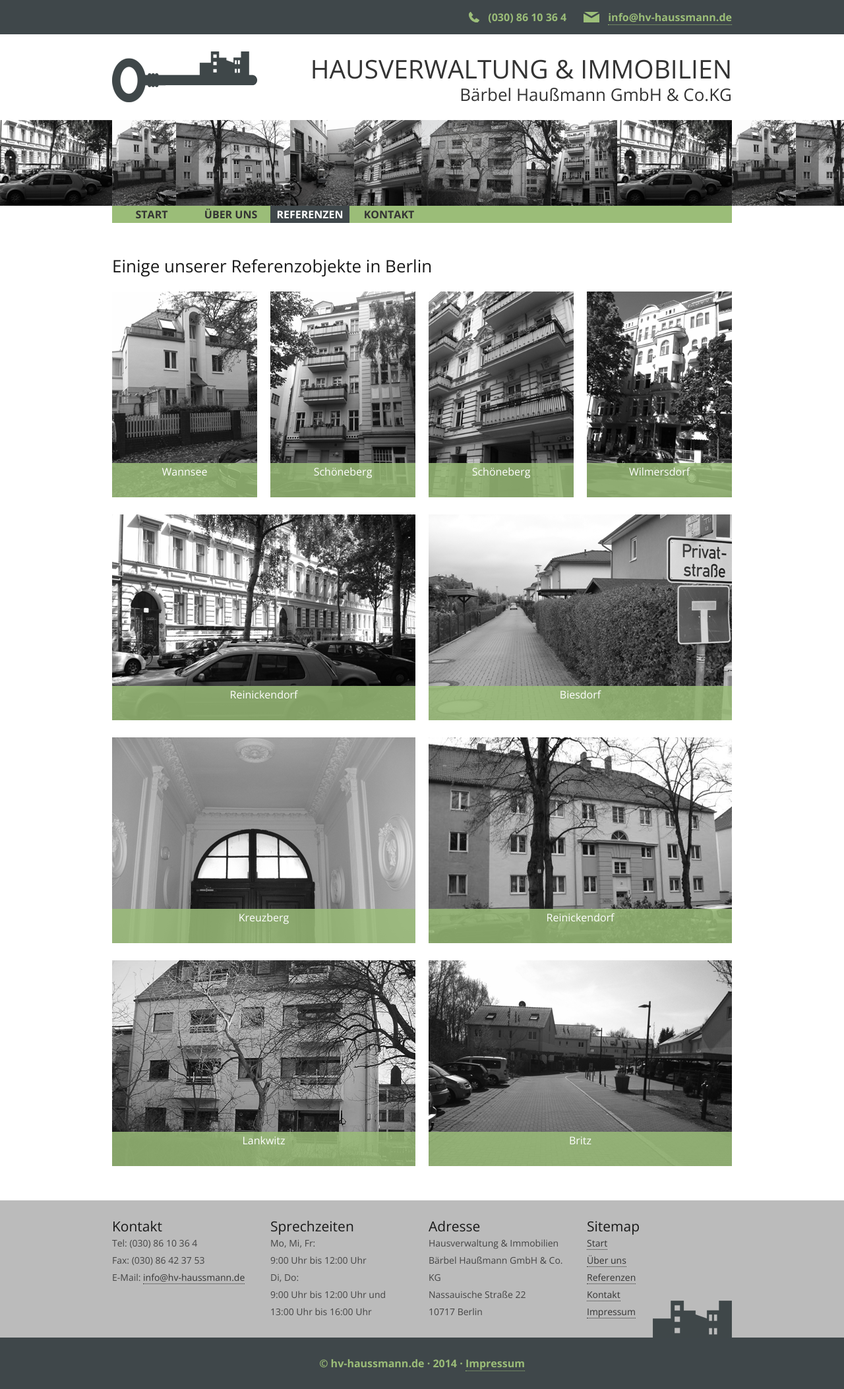
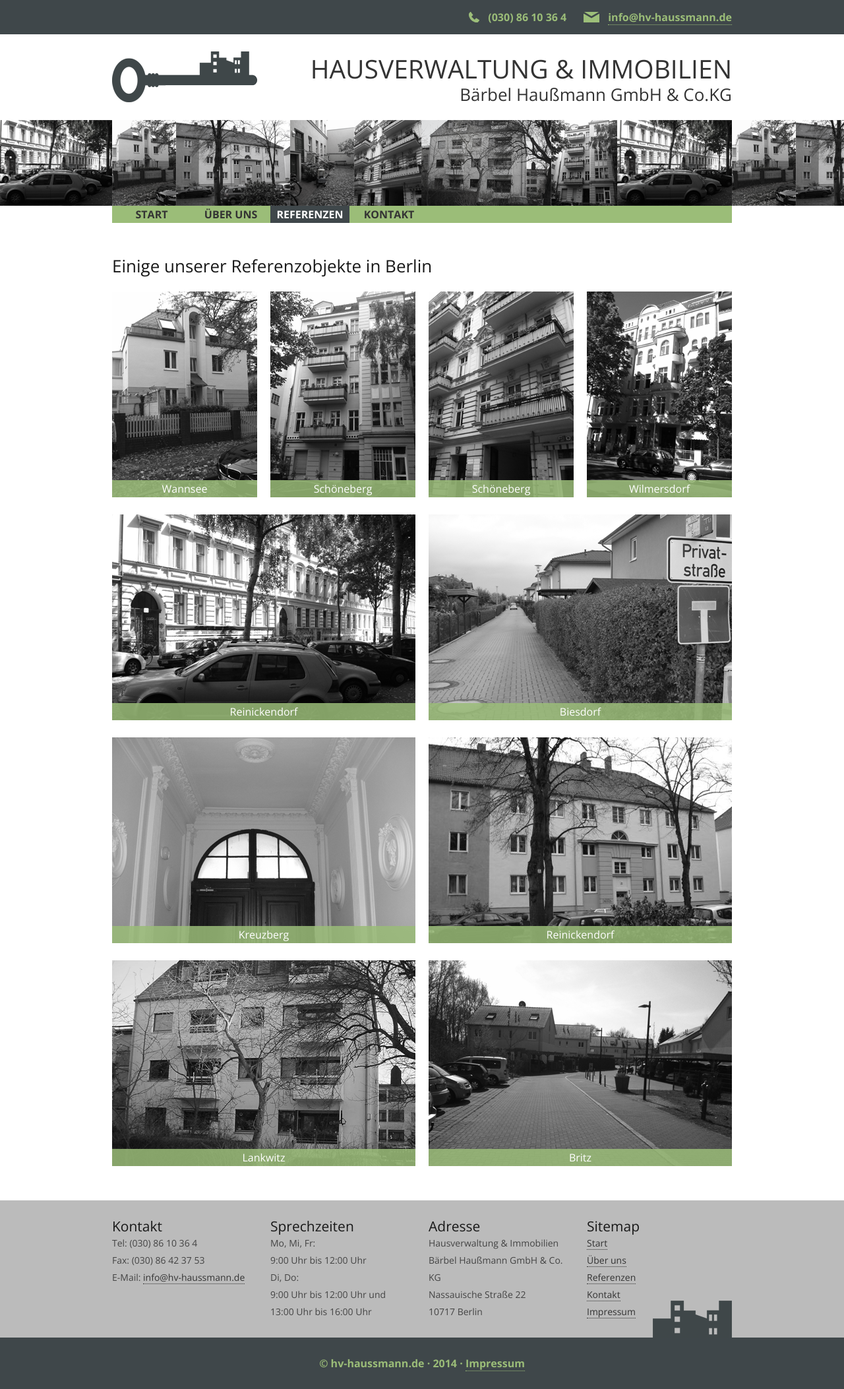
Before and after one commit to hv-haussmann/hv-haussmann.github.com, a Jekyll site: the page built from references/index.html, in a window 1280 px wide. Shown: the whole page at 66% size. Built offline with Jekyll 4.4.1, drawn with Linux system fonts in a browser that asks for light colours; Markdown is read by kramdown in place of the engine named in the settings.

Commit message:
Texte der Referenzobjekte angepasst.

```diff
--- a/css/_content.scss
+++ b/css/_content.scss
@@ -68,10 +68,10 @@ img.grayscale:hover {
 	.image-container-content {
 		position: absolute;
 		width: 100%;
-		height: 2*$baseline;
+		height: $baseline;
 		background-color: rgba(155,189,120,0.85);
 		color: $colorBG;
-		top: 312px - 2*$baseline;
+		top: 312px - $baseline;
 		text-align: center;
 		left: 0;
 
--- a/css/layout.css
+++ b/css/layout.css
@@ -962,10 +962,10 @@ img.grayscale:hover {
   .image-container .image-container-content {
     position: absolute;
     width: 100%;
-    height: 52px;
+    height: 26px;
     background-color: rgba(155, 189, 120, 0.85);
     color: white;
-    top: 260px;
+    top: 286px;
     text-align: center;
     left: 0; }
     .image-container .image-container-content span {
```
